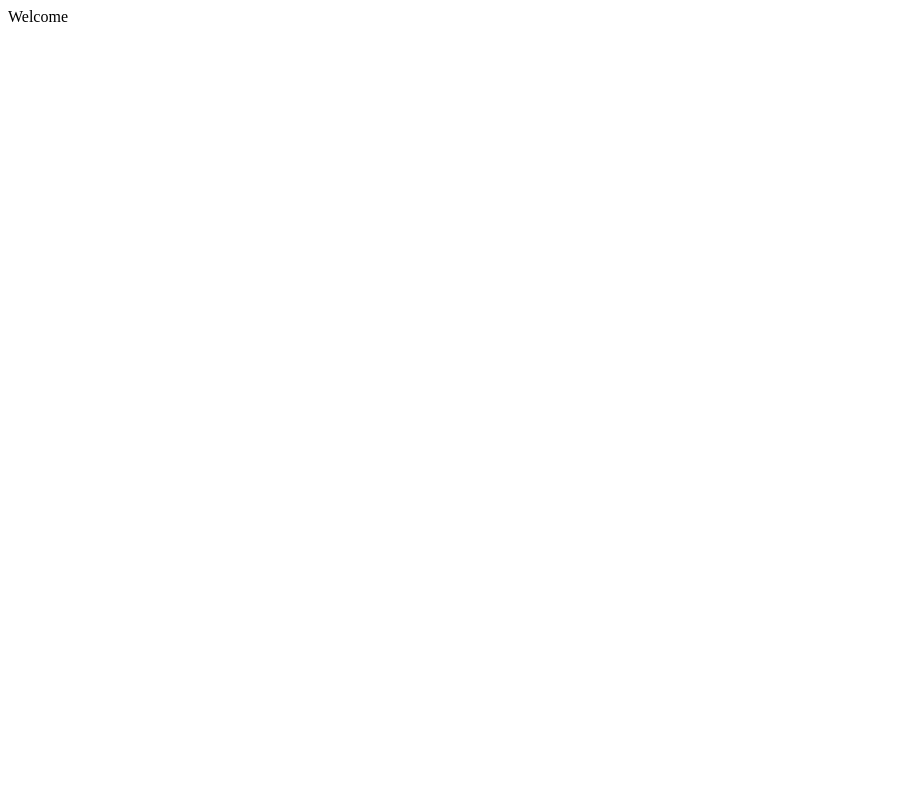
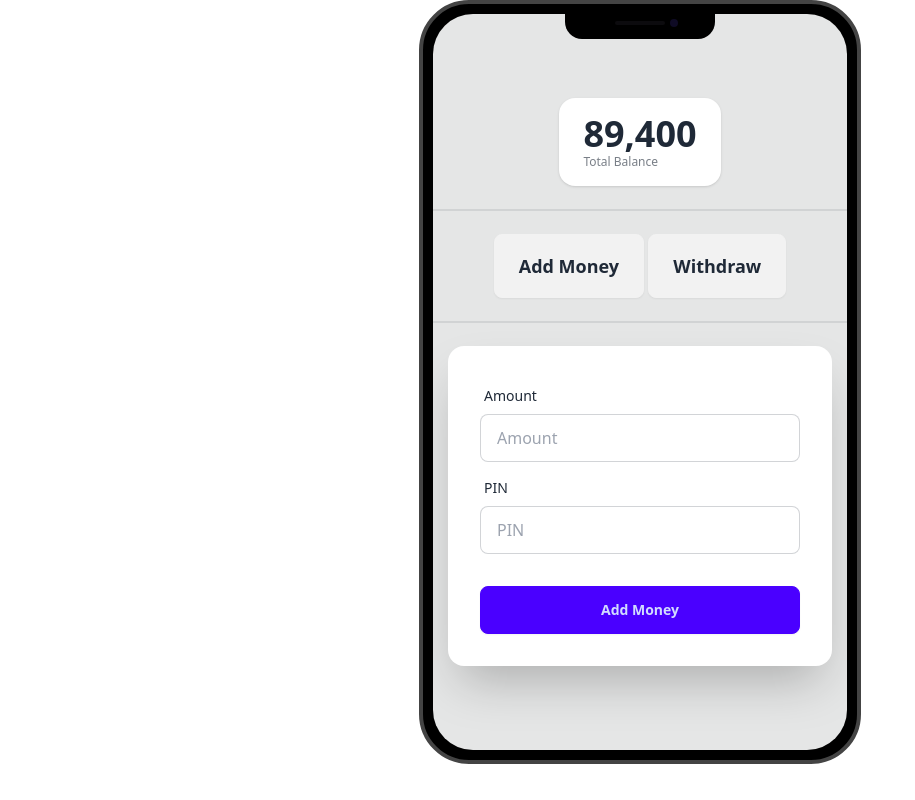
Before and after one commit to mahmudul35/payo-MFS-mobile-banking, a plain HTML site: page home.html in a window 1280 px wide. Shown: the whole page, without its empty margins (0-915 px from the left). Drawn offline with nearby package versions, Linux system fonts and the light colour scheme.

Commit message:
home page added

```diff
--- a/home.html
+++ b/home.html
@@ -1,11 +1,75 @@
 <!DOCTYPE html>
-<html lang="en">
+<html lang="en" data-theme="light">
   <head>
     <meta charset="UTF-8" />
     <meta name="viewport" content="width=device-width, initial-scale=1.0" />
     <title>Document</title>
+    <link
+      href="https://cdn.jsdelivr.net/npm/daisyui@4.12.10/dist/full.min.css"
+      rel="stylesheet"
+      type="text/css"
+    />
+    <script src="https://cdn.tailwindcss.com"></script>
   </head>
   <body>
-    <div>Welcome</div>
+    <main class="flex justify-center">
+      <!-- phone -->
+      <div class="mockup-phone">
+        <div class="camera"></div>
+        <div class="display">
+          <div class="artboard artboard-demo phone-3">
+            <div class="stats shadow">
+              <div class="stat">
+                <div id="balance" class="stat-value">89,400</div>
+                <div class="stat-desc">Total Balance</div>
+              </div>
+            </div>
+
+            <!-- add divider -->
+            <div class="divider"></div>
+            <!-- add action -->
+            <div>
+              <button id="add-btn" class="btn btn-lg">Add Money</button>
+              <button id="withdraw-btn" class="btn btn-lg">Withdraw</button>
+            </div>
+            <!-- divider -->
+            <div class="divider"></div>
+
+            <!-- add money form -->
+            <div class="card bg-base-100 w-full max-w-sm shrink-0 shadow-2xl">
+              <form class="card-body">
+                <div class="form-control">
+                  <label class="label">
+                    <span class="label-text">Amount</span>
+                  </label>
+                  <input
+                    type="email"
+                    placeholder="Amount"
+                    class="input input-bordered"
+                    required
+                  />
+                </div>
+                <div class="form-control">
+                  <label class="label">
+                    <span class="label-text">PIN</span>
+                  </label>
+                  <input
+                    type="password"
+                    placeholder="PIN"
+                    class="input input-bordered"
+                    autocomplete="off"
+                    required
+                  />
+                </div>
+                <div class="form-control mt-6">
+                  <button class="btn btn-primary">Add Money</button>
+                </div>
+              </form>
+            </div>
+          </div>
+        </div>
+      </div>
+    </main>
+    <script src="./js/home.js"></script>
   </body>
 </html>
--- /dev/null
+++ b/js/home.js
@@ -0,0 +1,3 @@
+document
+  .getElementById("add-btn")
+  .addEventListener("click", function handleAddBtn() {});
```
Also changed, not shown: index.html (+5 -1 lines).
